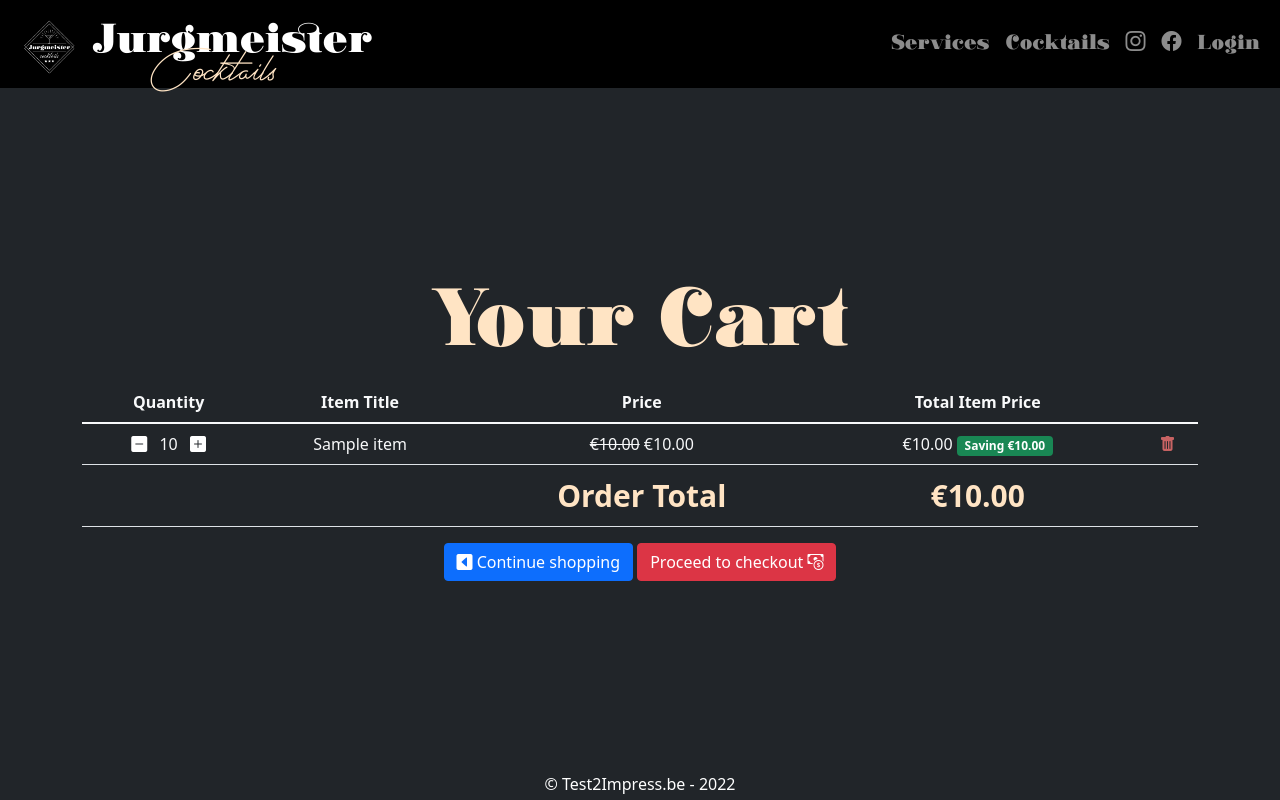
After one commit to PieterDeGeyndt/Jurgmeister, a Django app: template cocktails/templates/cocktails/order_summary.html in a window 1280 px wide. The commit adds this page. Run offline with Django 4.2, Linux system fonts and the light colour scheme; the template is opened without the code that fills it: most values are stand-ins (such as "Sample title", 1, 10 or a date in 2020); parts of the project's set-up code (start-up, migrations or seed data) failed here and were passed over; some libraries are stand-ins or nearby versions.

Commit message:
v0.3 - Added order_summary + logic

```diff
--- a/Jurgmeister/templates/base.html
+++ b/Jurgmeister/templates/base.html
@@ -117,6 +117,21 @@
             color:bisque;
         }
 
+        /*Cart Size*/
+        .owncart {
+            font-size: 20px;
+        }
+
+        .ownbadge {
+            font-size:15px;
+            top:0px;
+        }
+
+        /*Discount Price*/
+        .discount {
+            color:green;
+            font-size:larger;
+        }
         </style>
     </head>
     <body class="cover-container d-flex h-100 w-100 text-center text-white bg-dark p-0 mx-auto flex-column">
@@ -128,7 +143,10 @@
             <header class="mb-auto mt-0">
                 <nav class="navbar navbar-expand-lg navbar-dark bg-black">
                     <div class="container-fluid">
-                        <a class="navbar-brand" href="{% url 'home'%}"><img class="navbarlogo" src="{% static 'Logo.jpg'%}"><span class="jurgmeister">Jurgmeister</span><span class="cocktails">Cocktails</span></a>
+                        <a class="navbar-brand" href="{% url 'home'%}">
+                            <img class="navbarlogo" src="{% static 'Logo.jpg'%}">
+                            <span class="jurgmeister">Jurgmeister</span>
+                            <span class="cocktails">Cocktails</span></a>
                         <button class="navbar-toggler" type="button" data-bs-toggle="collapse" data-bs-target="#navbarNavAltMarkup" aria-controls="navbarNavAltMarkup" aria-expanded="false" aria-label="Toggle navigation">
                             <span class="navbar-toggler-icon"></span>
                         </button>
@@ -138,8 +156,17 @@
                                 <a class="ganton nav-link {% if request.path == allcocktails_url %} active {%endif%}" href="{% url 'allcocktails'%}">Cocktails</a>
                                 <a class="ganton nav-link {% if request.path == instagram_url %} active {%endif%}" href="{% url 'instagram'%}"><i class="bi bi-instagram"></i></a>
                                 <a class="ganton nav-link" target="_blank" href="https://www.facebook.com/profile.php?id=100069179911878"><i class="bi bi-facebook"></i></a>
-                                {% if request.user.is_authenticated %}<a class="ganton nav-link" href="{% url 'account_logout' %}">Logout</a>{% else %}<a class="ganton nav-link" href="{% url 'account_login' %}">Login</a>{% endif %}
-                                {% if request.user.is_authenticated %}<a class="ps-5 nav-link {% if request.path == yourcart_url %} active {%endif%}" href="{% url 'yourcart'%}"><i class="bi bi-cart"></i><span class="badge bg-danger ms-1">{{request.user|cart_item_count}}</span></a>{% endif %}
+                                {% if request.user.is_authenticated %}
+                                    <a class="ganton nav-link" href="{% url 'account_logout' %}">Logout</a>
+                                    {% else %}
+                                    <a class="ganton nav-link" href="{% url 'account_login' %}">Login</a>
+                                    {% endif %}
+                                {% if request.user.is_authenticated %}
+                                    <a class="px-5 nav-link {% if request.path == yourcart_url %} active {%endif%}" href="{% url 'order-summary'%}">
+                                        <i class="bi owncart bi-cart-fill"></i>
+                                            <span class="position-absolute translate-middle badge rounded-pill bg-danger">{{request.user|cart_item_count}}</span>
+                                    </a>
+                                    {% endif %}
                             </div>
                         </div>
                     </div>
--- /dev/null
+++ b/cocktails/templates/cocktails/order_summary.html
@@ -0,0 +1,136 @@
+{% extends 'base.html' %}
+{% block content %}
+<!doctype html>
+<html lang="en">
+
+<head>
+    {% load static %}
+    <meta charset="utf-8">
+    <meta name="viewport" content="width=device-width, initial-scale=1">
+    <meta name="description" content="">
+    <meta name="author" content="Mark Otto, Jacob Thornton, and Bootstrap contributors">
+    <meta name="generator" content="Hugo 0.88.1">
+    <title>Jurgmeister - Your Cart</title>
+
+    <link rel="canonical" href="https://getbootstrap.com/docs/5.1/examples/album/">
+
+    <!-- Bootstrap core CSS -->
+    <!-- CSS only -->
+    <link href="https://cdn.jsdelivr.net/npm/bootstrap@5.1.3/dist/css/bootstrap.min.css" rel="stylesheet"
+        integrity="sha384-1BmE4kWBq78iYhFldvKuhfTAU6auU8tT94WrHftjDbrCEXSU1oBoqyl2QvZ6jIW3" crossorigin="anonymous">
+
+    <!-- Bootstrap Icons -->
+    <link rel="stylesheet" href="https://cdn.jsdelivr.net/npm/bootstrap-icons@1.7.2/font/bootstrap-icons.css">
+
+    <!-- Favicons -->
+    <link rel="apple-touch-icon" href="/docs/5.1/assets/img/favicons/apple-touch-icon.png" sizes="180x180">
+    <link rel="icon" href="/docs/5.1/assets/img/favicons/favicon-32x32.png" sizes="32x32" type="image/png">
+    <link rel="icon" href="/docs/5.1/assets/img/favicons/favicon-16x16.png" sizes="16x16" type="image/png">
+    <link rel="manifest" href="/docs/5.1/assets/img/favicons/manifest.json">
+    <link rel="mask-icon" href="/docs/5.1/assets/img/favicons/safari-pinned-tab.svg" color="#7952b3">
+    <link rel="icon" href="/docs/5.1/assets/img/favicons/favicon.ico">
+    <meta name="theme-color" content="#7952b3">
+
+
+    <style>
+
+        .table{
+        color: #f8f9fa;
+        }
+
+        a {
+            text-decoration: none;
+            color:rgb(255, 255, 255)
+        }
+
+        a:link {
+            color: rgb(255, 255, 255);
+        }
+
+        a:hover {
+            color: rgb(255, 255, 255);
+        }
+
+        a:visited {
+            color: rgb(255, 255, 255);
+        }
+
+        .total {
+            font-size:30px;
+        }
+
+        .trash {
+            color:rgb(200, 99, 99);
+        }
+
+    </style>
+
+
+</head>
+
+<body>
+    <div class="container">
+        <div class="table-responsive text-nowrap">
+            <h1 class="bisque ganton display-1">Your Cart</h1>
+            <table class="table">
+                <thead>
+                    <tr>
+                        <th scope="col">Quantity</th>
+                        <th scope="col">Item Title</th>
+                        <th scope="col">Price</th>
+                        <th scope="col">Total Item Price</th>
+                        <th></th>
+                    </tr>
+                </thead>
+                <tbody>
+                    {% for order_item in object.items.all %}
+                    <tr>
+                        <td>
+                            <a href="{% url 'remove-from-cart-summary' order_item.item.id %}">
+                                <i class="bi bi-dash-square-fill me-2"></i>
+                            </a>
+                            {{ order_item.quantity}}
+                            <a href="{% url 'add-to-cart-summary' order_item.item.id %}">
+                                <i class="bi bi-plus-square-fill ms-2"></i>
+                            </a>
+                        </td>
+                        <td>{{ order_item.item.title}}</td>
+                        <td>{% if order_item.item.discount_price > 0 %}
+                            <s>€{{order_item.item.price | floatformat:2}}</s> €{{order_item.item.discount_price |floatformat:2}}
+                            {% else %}
+                                €{{order_item.item.price |floatformat:2}}
+                            {%endif%}</td>
+                        <td>
+                        {% if order_item.item.discount_price %}
+                            €{{ order_item.get_total_discount_price|floatformat:2}}
+                            <span class="badge bg-success">Saving €{{ order_item.get_amount_saved|floatformat:2}}</span>
+                        {% else %}
+                            €{{ order_item.get_total_item_price|floatformat:2}}
+                        {% endif %}
+                        </td>
+                        <td class=" float-right">
+                        <a href="{% url 'empty-cart' order_item.item.id %}"><i class="trash bi bi-trash-fill"></i></a>
+                        </td>
+                    </tr>
+                    {% empty %}
+                    <tr>
+                        <td colspan="5">Your cart is empty</td>
+                    </tr>
+                </table>
+                <button class="btn btn-primary float-right"><a class="btnshop text-decoration-none" href="{% url 'allcocktails' %}"><i class="bi bi-caret-left-square-fill"></i> Continue shopping</a></button>
+                    {% endfor %}
+                    {% if object.get_total %}
+                    <tr>
+                        <td></td>
+                        <td></td>
+                        <td class="bisque total"><b>Order Total</b></td>
+                        <td class="bisque total"><b>€{{object.get_total|floatformat:2}}</b></td>
+                        <td></td>
+                    </tr>
+            </table>
+            <button class="btn btn-primary float-right"><a class="btnshop text-decoration-none" href="{% url 'allcocktails' %}"><i class="bi bi-caret-left-square-fill"></i> Continue shopping</a></button>
+            <button class="btn btn-danger float-right"><a class="btncheck text-decoration-none" href="{% url 'checkout' %}">Proceed to checkout <i class="bi bi-cash-coin"></i></a></button>
+            {%endif%}
+        </div>
+    </div>
+    {% endblock %}
```
Also changed, not shown: cocktails/models.py (+21 -0 lines), cocktails/templates/cocktails/allcocktails.html (+11 -6 lines), cocktails/urls.py (+6 -2 lines), cocktails/views.py (+114 -7 lines), cocktails/migrations/0003_cocktails_discount_price_alter_cocktails_category_and_more.py (added).
